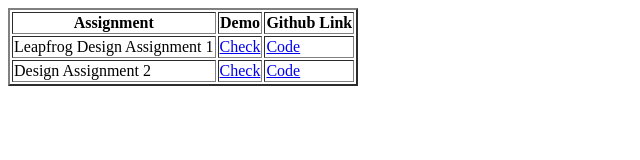
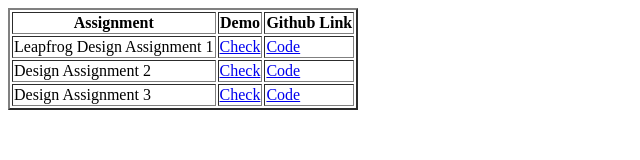
Before and after one commit to Prasannaadhikari/Leapfrog, a plain HTML site: page index.html in a window 1280 px wide. Shown: the whole page, without its empty margins (0-640 px from the left). Drawn offline with Linux system fonts and the light colour scheme.

Commit message:
profile update

```diff
--- a/index.html
+++ b/index.html
@@ -29,6 +29,14 @@
          <a href="https://github.com/Prasannaadhikari/Leapfrog/tree/master/Assignment%202">Code</a>
         </td>
       </tr>
+
+      <tr>
+        <td>Design Assignment 3</td>
+        <td><a href="./Assignment3/index.html">Check</a></td>
+        <td>
+         <a href="https://github.com/Prasannaadhikari/Leapfrog/tree/master/Assignment3">Code</a>
+        </td>
+      </tr>
     </table>
   </body>
 </html>
```
